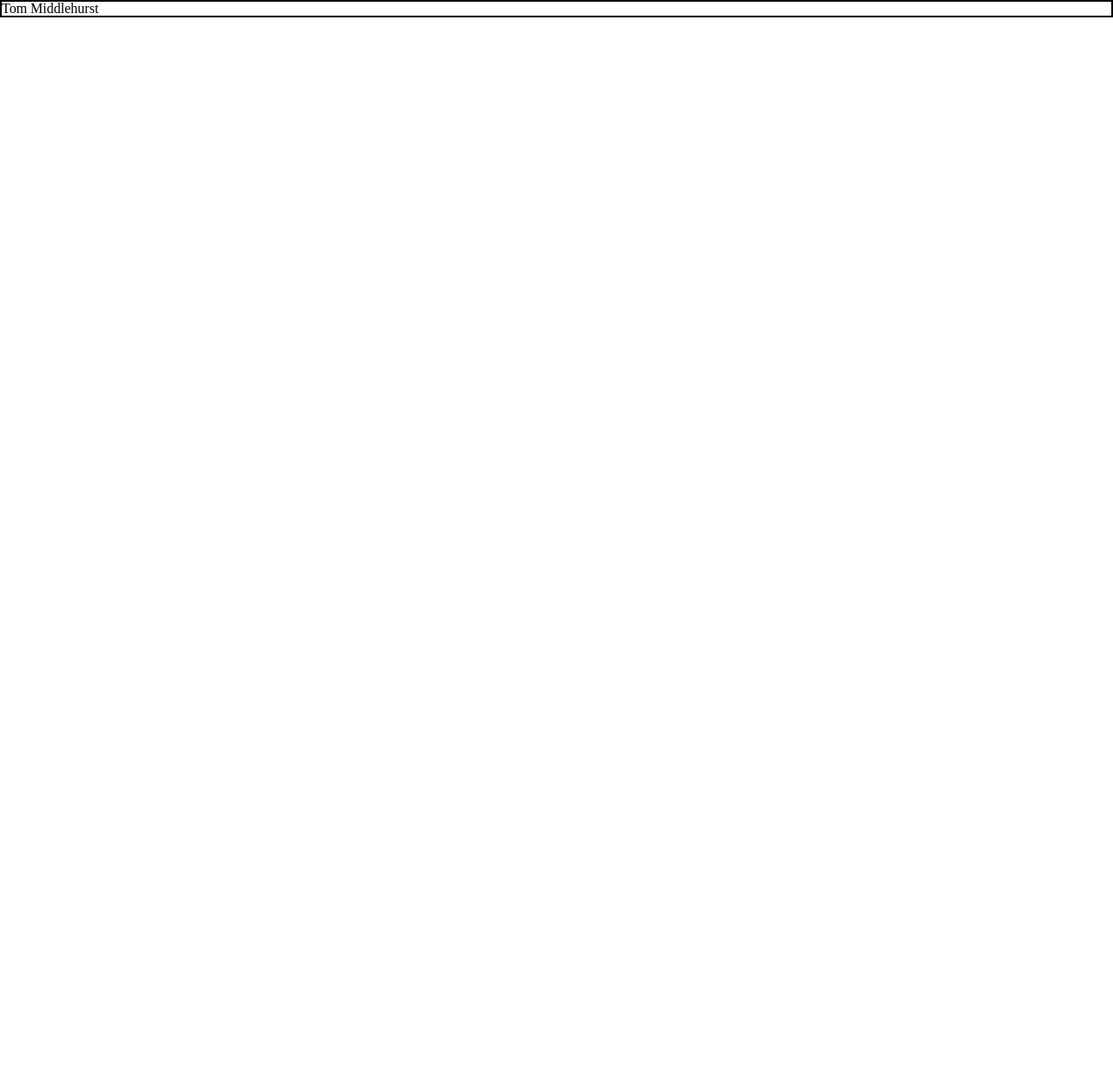
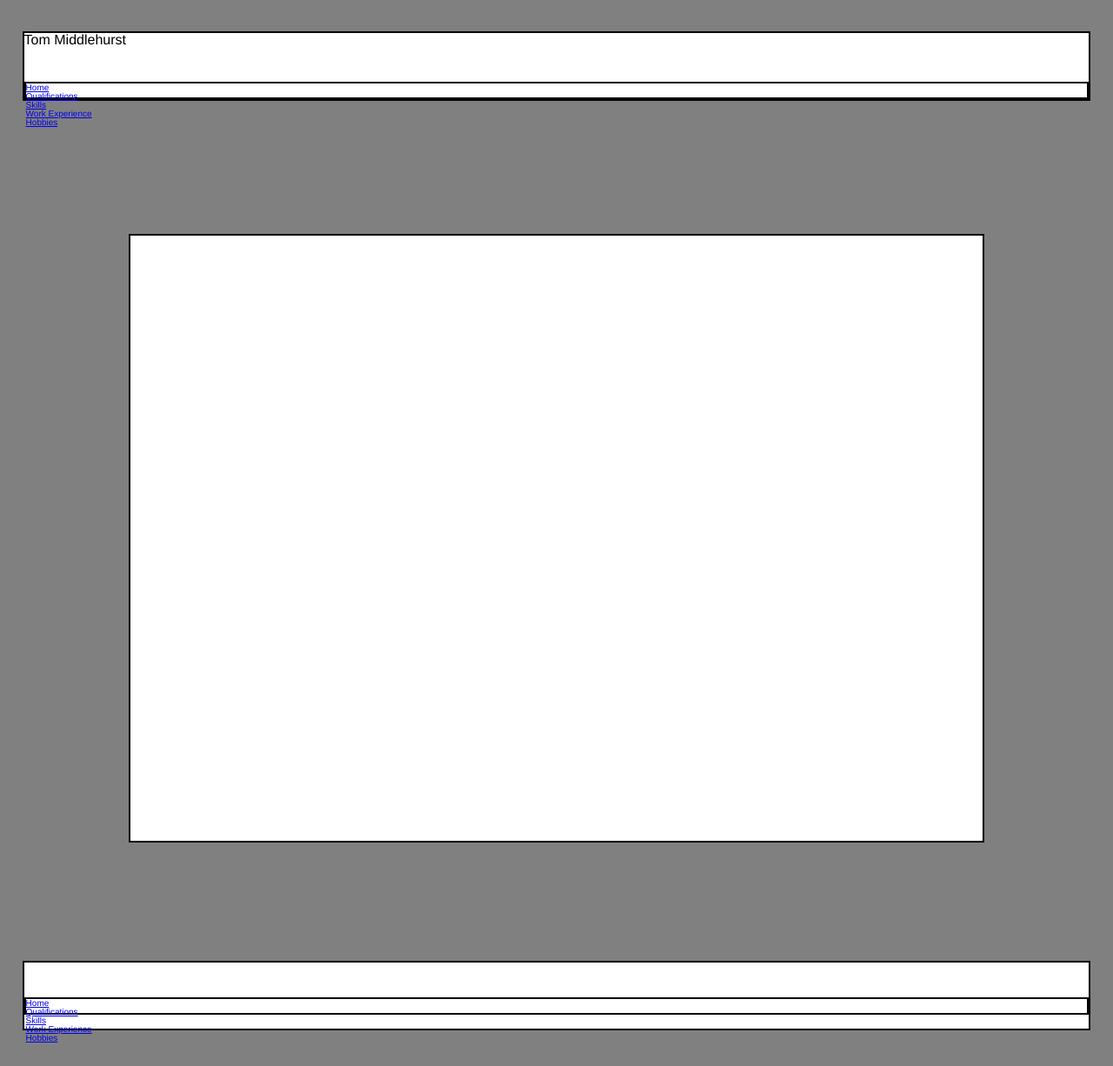
Before and after one commit to tmiddlehurst/CV-Site, a plain HTML site: page index.html in a window 1280 px wide. Shown: the whole page at 87% size. Before the commit the page ends 800 px from the top, so only its background shows below. Drawn offline with Linux system fonts and the light colour scheme.

Commit message:
background color,nav bars, font helvetica.

```diff
--- a/css/style.css
+++ b/css/style.css
@@ -1,10 +1,59 @@
-body {
-	font-family: "Helvetica-neue";
-	border: 2px solid black;
+* {
+	box-sizing: border-box;
 }
 
 
-> header {
+body {
+	font-family: "Helvetica Neue";
+	width: 96%;
+	margin: 2%;
+	display: inline-block;
+	background-color: grey;
+}
 
+/*=========================================================*/
+
+header, footer {
+	display: inline-block;
+	height: 80px;
+	width: 100%;
+	border: 2px solid black;
+	margin-top:	10px;
+	background-color: white;
+}
+
+#name {
+	font-size:	30;
 
 }
+
+nav {
+	border: 2px solid black;
+    margin-top: 40px;
+    height: 20px;
+    width: 100%;
+    top: 90px;
+    font-size:10px;
+}
+
+nav > li {
+	display: inline-block;
+}
+
+/*=========================================================*/
+
+main {
+	display: inline-block;
+	margin-top: 10px;
+	height: 700px;
+	margin: 10% 10%;
+	width: 80%;
+	border: 2px solid black;
+	background-color: white;
+}
+
+/*}
+
+@media only screen and (min-width: 600px) {
+
+}*/
--- a/index.html
+++ b/index.html
@@ -7,19 +7,35 @@
 </head>
 <body>
 	<header>
-		<section> Tom Middlehurst
+		<section id="name"> Tom Middlehurst
 		</section>
-		<nav></nav>
+		<nav>
+			<ul>
+				<li><a href="home">Home</a></li>
+				<li><a href="#qualifications">Qualifications</a></li>
+				<li><a href="#skills">Skills</a></li>
+				<li><a href="#work-experience">Work Experience</a></li>
+				<li><a href="#hobbies">Hobbies</a></li>
+			</ul>
+		</nav>
 	</header>
 	<main>
-		<section id="about"></section>
+		<section id="home"></section>
 		<section id="qualifications"></section>
 		<section id="skills"></section>
 		<section id="work-experience"></section>
 		<section id="hobbies"></section>
 	</main>
 	<footer>
-		<nav></nav>
+		<nav>
+			<ul>
+				<li><a href="home">Home</a></li>
+				<li><a href="#qualifications">Qualifications</a></li>
+				<li><a href="#skills">Skills</a></li>
+				<li><a href="#work-experience">Work Experience</a></li>
+				<li><a href="#hobbies">Hobbies</a></li>
+			</ul>
+		</nav>
 		<section></section>
 	</footer>
 </body>
```
